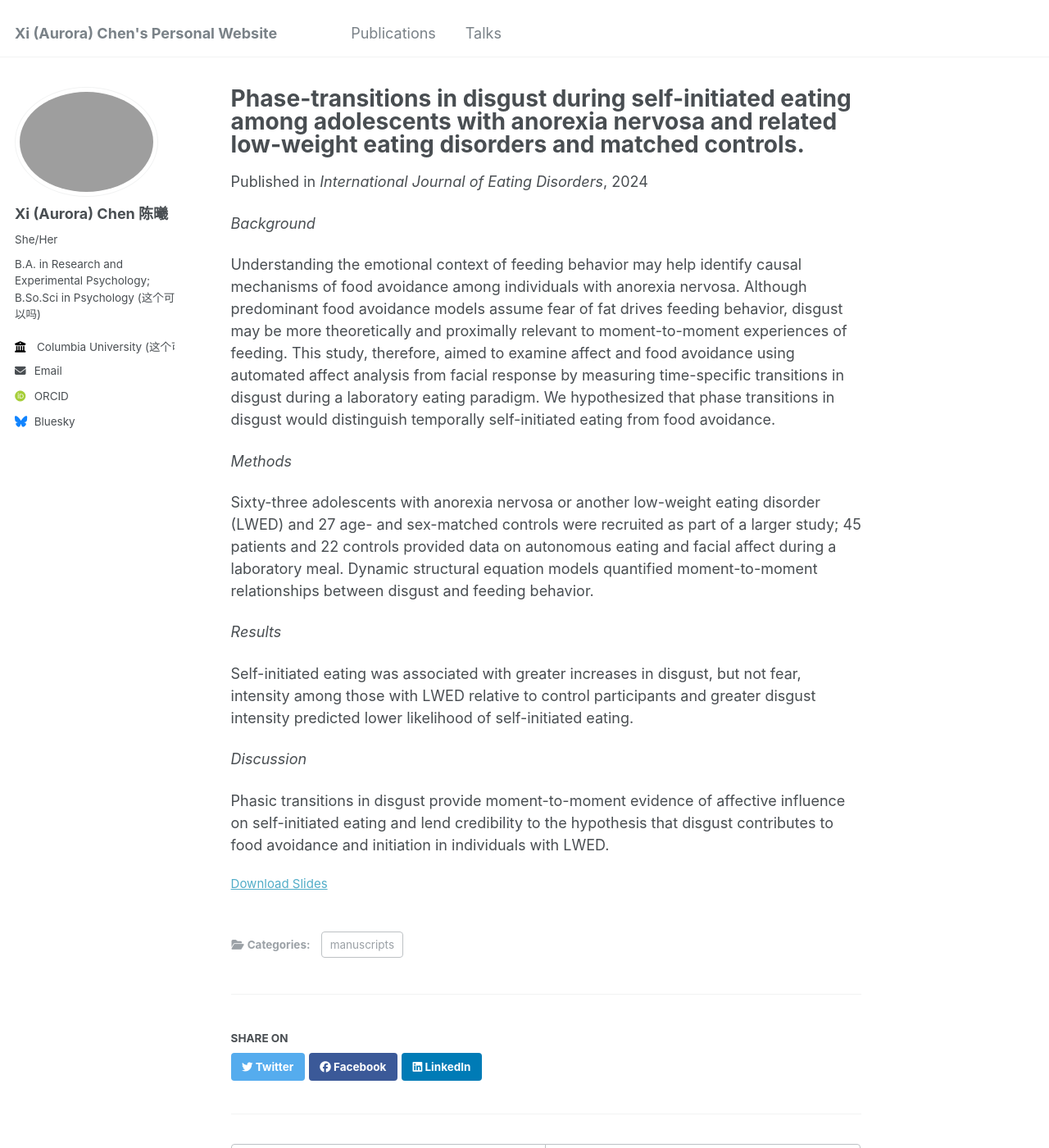
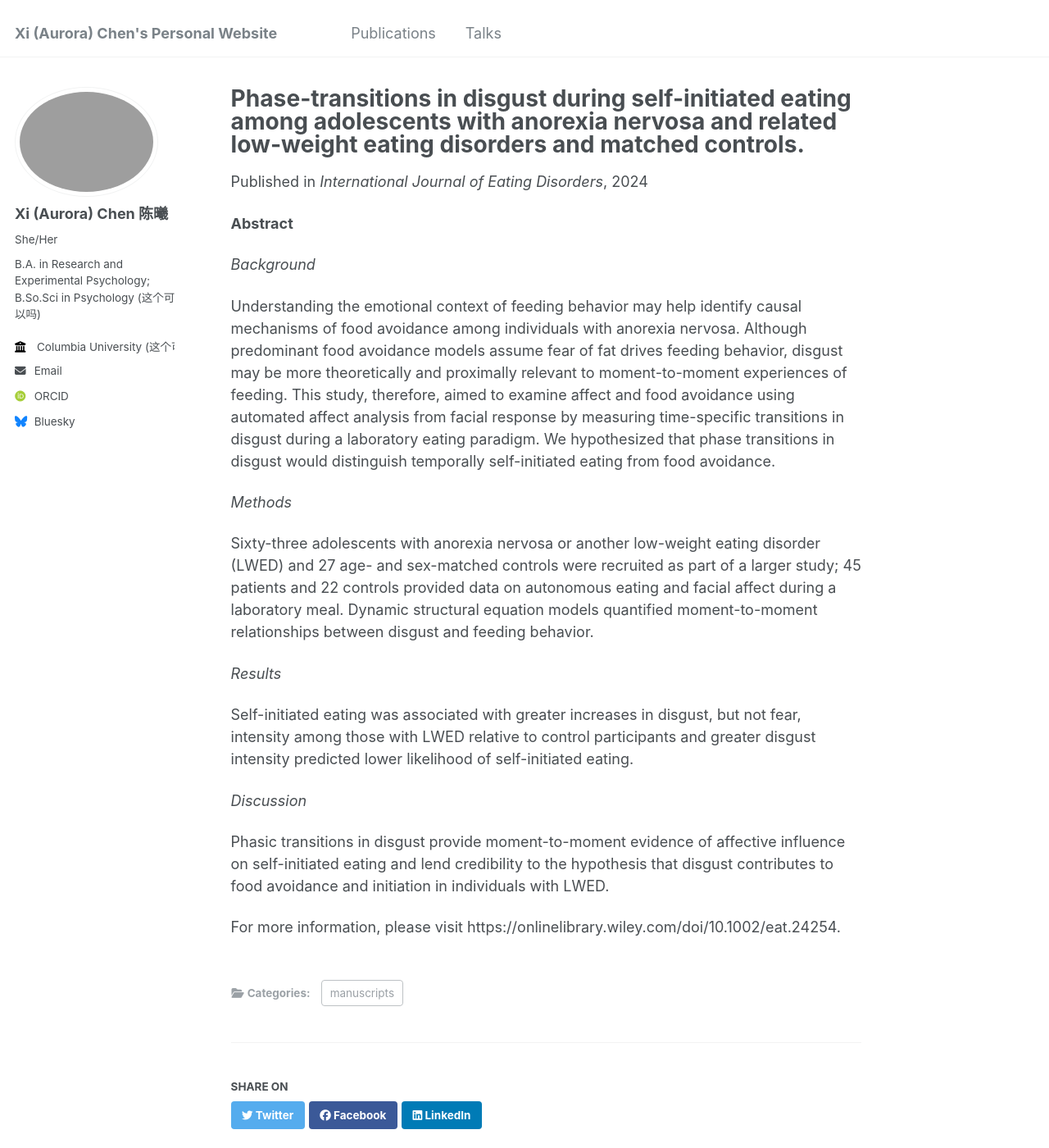
Before and after one commit to xixichen002/xixichen002.github.io, a Jekyll site: the page built from _publications/2024-07-03-Phase-Transitions.md, in a window 1280 px wide and 1400 px high. Shown: the whole window at 82% size. Built offline with Jekyll 4.4.1, drawn with Linux system fonts in a browser that asks for light colours; some web fonts are replaced.

Commit message:
Update 2024-07-03-Phase-Transitions.md

```diff
--- a/_publications/2024-07-03-Phase-Transitions.md
+++ b/_publications/2024-07-03-Phase-Transitions.md
@@ -6,10 +6,13 @@ permalink: /publication/2024-07-03-Phase-Transitions
 excerpt: 'Hildebrandt, T., Boyar, A., Chen, X., Holland, K., Silverman, E., Webb, D., Wolk, S., Schulz, K., & Sysko, R.'
 date: 2024-07-03
 venue: 'International Journal of Eating Disorders'
-slidesurl: 'https://onlinelibrary.wiley.com/doi/10.1002/eat.24254'
+slidesurl: #'https://onlinelibrary.wiley.com/doi/10.1002/eat.24254'
 paperurl: #'http://academicpages.github.io/files/paper1.pdf'
 citation: #'Hildebrandt, T., Boyar, A., Chen, X., Holland, K., Silverman, E., Webb, D., ... & Sysko, R. (2024). Phase‐Transitions in Disgust During Self‐Initiated Eating Among Adolescents With Anorexia Nervosa and Related Low‐Weight Eating Disorders and Matched Controls. International Journal of Eating Disorders.'
 ---
+
+
+**Abstract**
 
 *Background*
 
@@ -26,3 +29,5 @@ Self-initiated eating was associated with greater increases in disgust, but not
 *Discussion*
 
 Phasic transitions in disgust provide moment-to-moment evidence of affective influence on self-initiated eating and lend credibility to the hypothesis that disgust contributes to food avoidance and initiation in individuals with LWED.
+
+For more information, please visit https://onlinelibrary.wiley.com/doi/10.1002/eat.24254.
```
